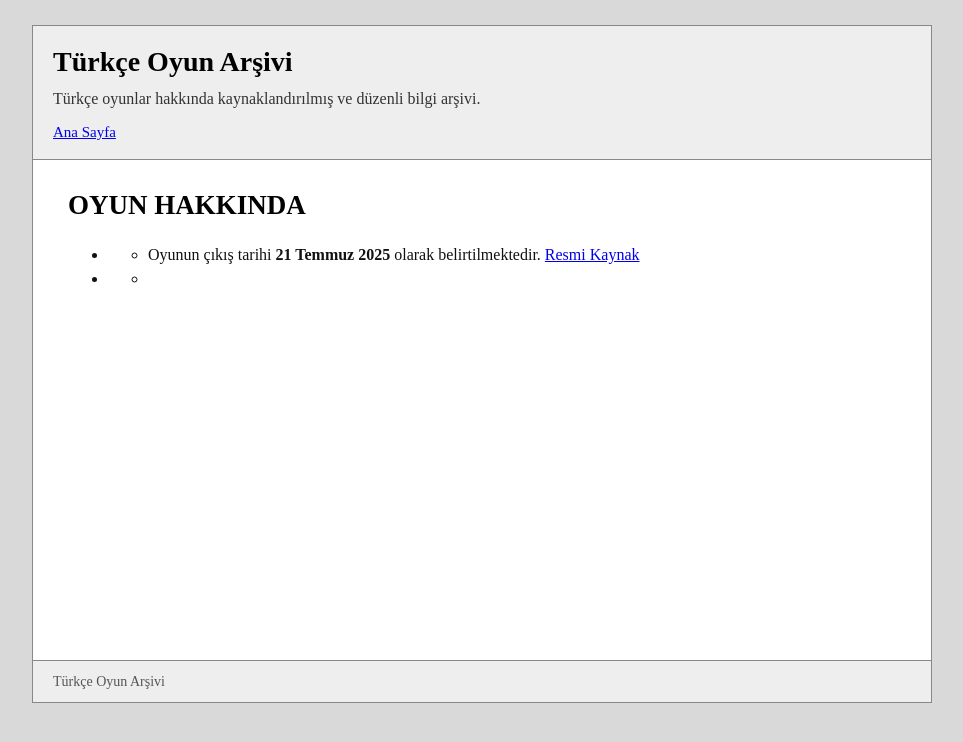
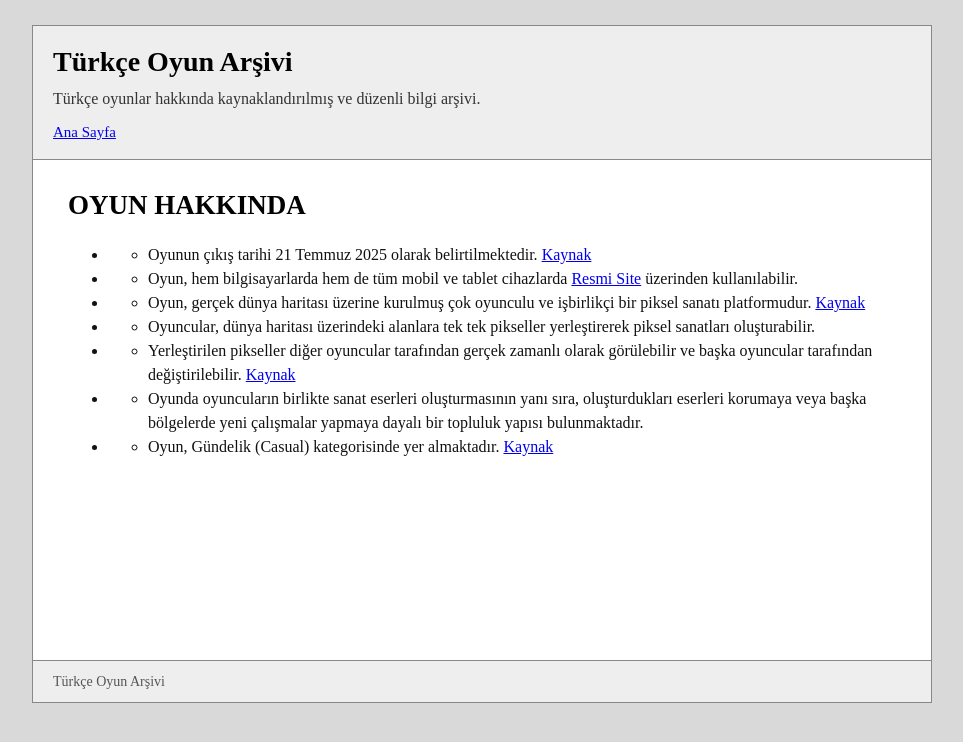
Before and after one commit to OyuncuSempanze/Oyun-Arsivi-Turkce, a Jekyll site: the page built from oyunlar/wplace.live/oyun-hakkinda.md, in a window 1280 px wide. Shown: the top 742 px of the page, without its empty margins (158-1121 px from the left). Built offline with Jekyll 4.4.1, drawn with Linux system fonts in a browser that asks for light colours; our own code applies the rules of GitHub Pages for plain Markdown files.

Commit message:
Update oyun-hakkinda.md

```diff
--- a/oyunlar/wplace.live/oyun-hakkinda.md
+++ b/oyunlar/wplace.live/oyun-hakkinda.md
@@ -4,6 +4,16 @@ layout: default
 
 # OYUN HAKKINDA
 
-* - Oyunun çıkış tarihi **21 Temmuz 2025** olarak belirtilmektedir. [Resmi Kaynak](https://apnews.com/article/345b5ca144417050ab5c455fa984643d)
+* - Oyunun çıkış tarihi 21 Temmuz 2025 olarak belirtilmektedir. [Kaynak](https://apnews.com/article/345b5ca144417050ab5c455fa984643d)
 
-* -
+* - Oyun, hem bilgisayarlarda hem de tüm mobil ve tablet cihazlarda [Resmi Site](https://wplace.live/) üzerinden kullanılabilir.
+
+* - Oyun, gerçek dünya haritası üzerine kurulmuş çok oyunculu ve işbirlikçi bir piksel sanatı platformudur. [Kaynak](https://play.google.com/store/apps/details?id=live.wplace.twa)
+
+* - Oyuncular, dünya haritası üzerindeki alanlara tek tek pikseller yerleştirerek piksel sanatları oluşturabilir.
+
+* - Yerleştirilen pikseller diğer oyuncular tarafından gerçek zamanlı olarak görülebilir ve başka oyuncular tarafından değiştirilebilir. [Kaynak](https://play.google.com/store/apps/details?id=live.wplace.twa)
+
+* - Oyunda oyuncuların birlikte sanat eserleri oluşturmasının yanı sıra, oluşturdukları eserleri korumaya veya başka bölgelerde yeni çalışmalar yapmaya dayalı bir topluluk yapısı bulunmaktadır.
+
+* - Oyun, Gündelik (Casual) kategorisinde yer almaktadır. [Kaynak](https://play.google.com/store/apps/details?id=live.wplace.twa)
```
